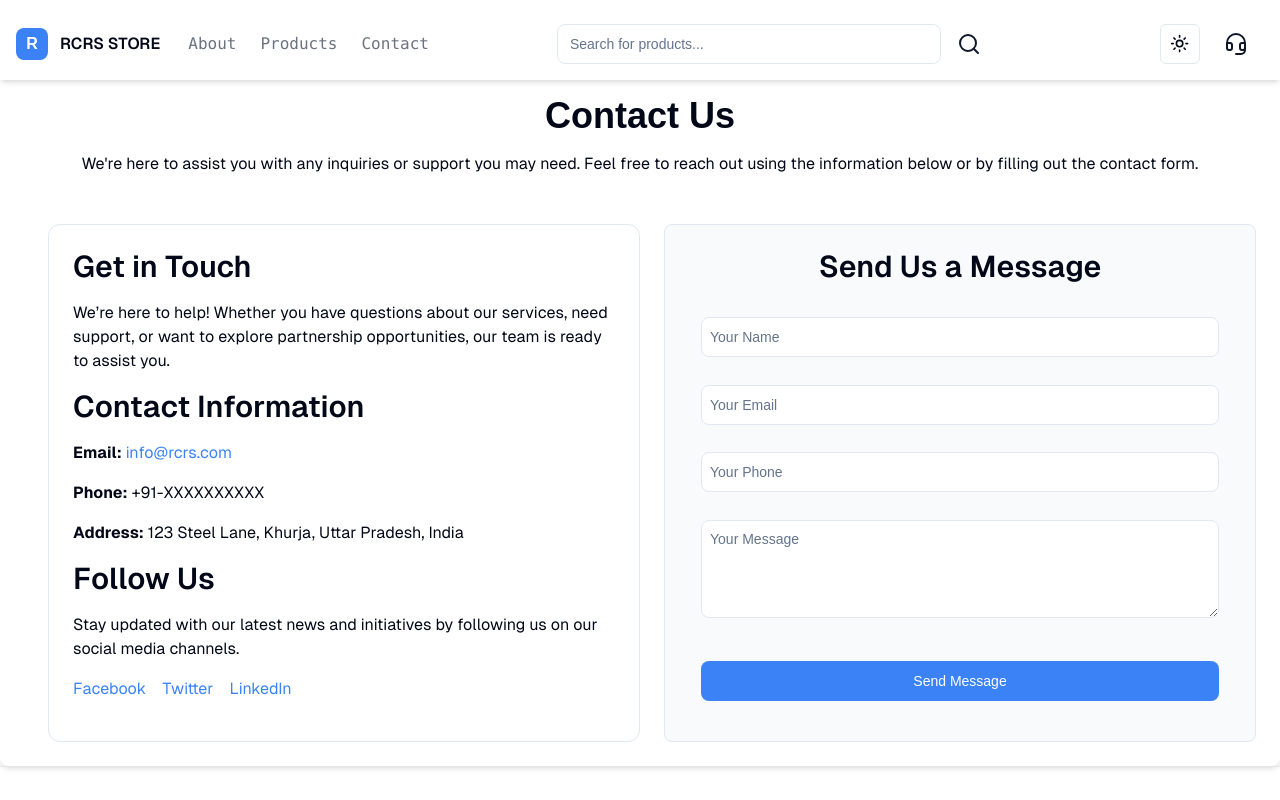
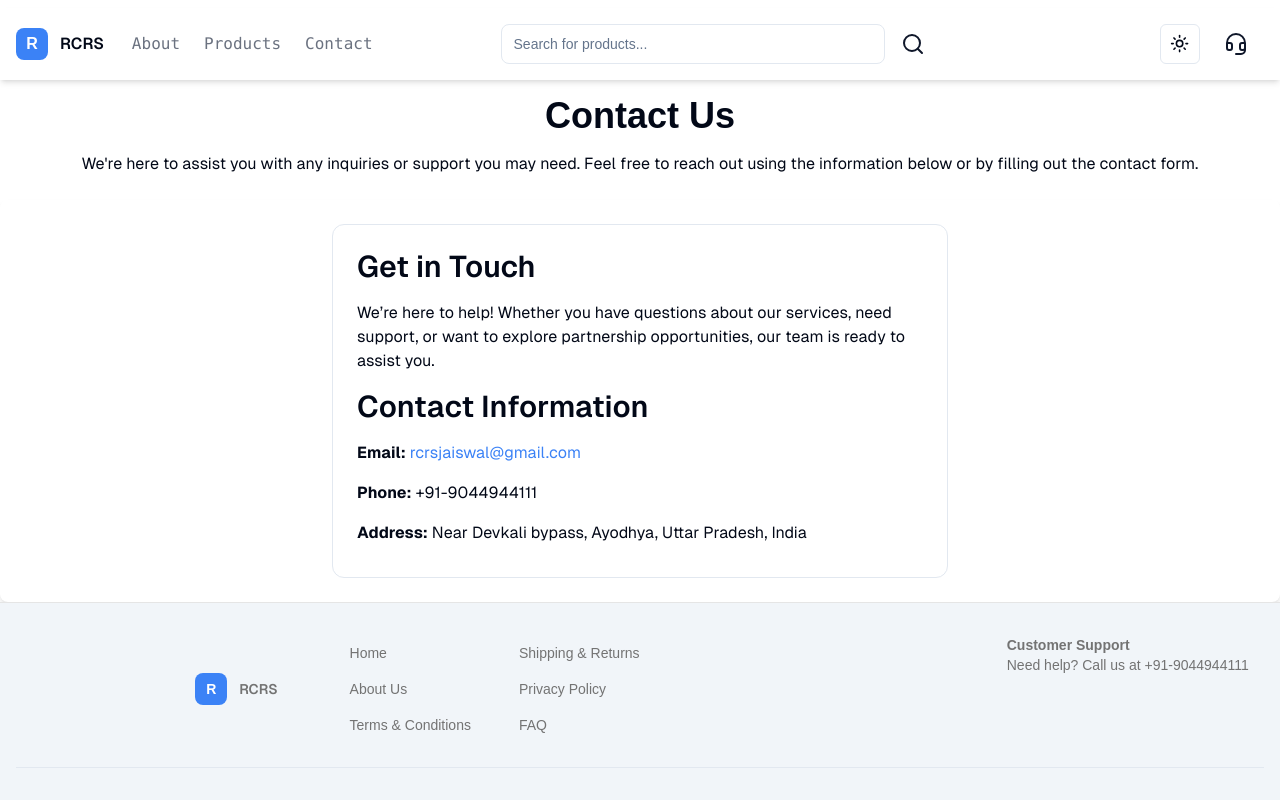
Before and after one commit to Jayesh-JainX/RCRS-Revolutionizing-Steel-Distribution-in-India, a Next.js app: page /contact in a window 1280 px wide. Shown: the top 800 px of the page. Built offline with nearby package versions, Linux system fonts and the light colour scheme.

Commit message:
content change fix

```diff
--- a/app/About.jsx
+++ b/app/About.jsx
@@ -26,7 +26,9 @@ export default function AboutUs() {
             Rcrs Iron Store
           </h2>
           <span className="bg-blue-500 p-1 rounded-lg shadow-lg mx-2"></span>
-          <span className="font-bold text-lg ">Since 1960</span>
+          <span className="font-bold text-lg ">
+            Your Trusted Iron & Steel Partner Since 1960
+          </span>
           <p className="mt-4 font-sans text-sm md:text-md ">
             Founded in 1960 in Ayodhya, Uttar Pradesh, our family-run iron &
             steel enterprise has been a trusted supplier of high-quality TMT
--- a/app/about/page.jsx
+++ b/app/about/page.jsx
@@ -97,7 +97,9 @@ const AboutUs = () => {
       </section>
 
       <section className="mb-8 bg-primary-foreground p-4 rounded-lg">
-        <h2 className="text-3xl font-semibold mb-4">Join Us on Our Journey</h2>
+        <h2 className="text-3xl font-semibold mb-4">
+          Your journey, Our constant support
+        </h2>
         <p className="mb-4">
           At RCRS, we are always looking to expand our horizons. Whether you are
           a supplier, partner, or customer, we invite you to join us on our
--- a/app/contact/page.jsx
+++ b/app/contact/page.jsx
@@ -64,13 +64,12 @@ const ContactUs = () => {
   return (
     <div>
       <h1 className="text-4xl font-bold text-center mb-4 pt-2">Contact Us</h1>
-      <p className="text-center mb-6 font-[family-name:var(--font-geist-sans)]">
+      <p className="text-center mb-6 font-[family-name:var(--font-geist-sans)] px-2">
         We're here to assist you with any inquiries or support you may need.
         Feel free to reach out using the information below or by filling out the
         contact form.
       </p>
-      <div className="container mx-auto p-6 rounded-lg shadow-md flex flex-col md:flex-row">
-        {/* Left Half - Contact Details */}
+      <div className="container mx-auto p-6 rounded-lg shadow-md flex justify-center flex-col md:flex-row md:space-x-6">
         <div className="relative border rounded-xl sm:mx-6 md:w-1/2 p-6 overflow-hidden my-4 sm:my-0 flex flex-col justify-between h-full">
           <div className="relative z-10 flex-grow">
             <h2 className=" text-3xl font-semibold mb-4 font-[family-name:var(--font-geist-sans)]">
@@ -87,19 +86,19 @@ const ContactUs = () => {
             </h2>
             <p className="mb-4 font-[family-name:var(--font-geist-sans)]">
               <strong>Email:</strong>{" "}
-              <a href="mailto:info@rcrs.com" className="text-blue-500">
-                info@rcrs.com
+              <a href="mailto:rcrsjaiswal@gmail.com" className="text-blue-500">
+                rcrsjaiswal@gmail.com
               </a>
             </p>
             <p className="mb-4 font-[family-name:var(--font-geist-sans)]">
-              <strong>Phone:</strong> +91-XXXXXXXXXX
+              <strong>Phone:</strong> +91-9044944111
             </p>
-            <p className="mb-4 font-[family-name:var(--font-geist-sans)]">
-              <strong>Address:</strong> 123 Steel Lane, Khurja, Uttar Pradesh,
-              India
+            <p className="mb-2 font-[family-name:var(--font-geist-sans)]">
+              <strong>Address:</strong> Near Devkali bypass, Ayodhya, Uttar
+              Pradesh, India
             </p>
 
-            <h2 className="text-3xl font-semibold mb-4 font-[family-name:var(--font-geist-sans)]">
+            {/* <h2 className="text-3xl font-semibold mb-4 font-[family-name:var(--font-geist-sans)]">
               Follow Us
             </h2>
             <p className="mb-4 font-[family-name:var(--font-geist-sans)]">
@@ -116,64 +115,8 @@ const ContactUs = () => {
               <a href="#" className="text-blue-500">
                 LinkedIn
               </a>
-            </div>
+            </div> */}
           </div>
-        </div>
-
-        {/* Right Half - Contact Form */}
-        <div className="border md:w-1/2 p-6 bg-primary-foreground rounded-lg flex flex-col">
-          <h2 className="text-3xl font-semibold mb-6 font-[family-name:var(--font-geist-sans)] text-center">
-            Send Us a Message
-          </h2>
-
-          <form
-            className="flex flex-col flex-grow justify-between my-2 mx-3"
-            onSubmit={handleSubmit}
-          >
-            <Input
-              type="text"
-              name="name"
-              placeholder="Your Name"
-              value={formData.name}
-              onChange={handleInputChange}
-              className="p-2 border rounded-lg mb-2 focus:outline-none focus:ring-2 focus:ring-blue-500"
-              required
-            />
-            <Input
-              type="email"
-              name="email"
-              placeholder="Your Email"
-              value={formData.email}
-              onChange={handleInputChange}
-              className="p-2 border rounded-lg mb-2 focus:outline-none focus:ring-2 focus:ring-blue-500"
-              required
-            />
-            <Input
-              type="text"
-              name="phone"
-              placeholder="Your Phone"
-              value={formData.phone}
-              onChange={handleInputChange}
-              className="p-2 border rounded-lg mb-2 focus:outline-none focus:ring-2 focus:ring-blue-500"
-              required
-            />
-            <Textarea
-              name="message"
-              placeholder="Your Message"
-              value={formData.message}
-              onChange={handleInputChange}
-              className="p-2 border rounded-lg mb-4 focus:outline-none focus:ring-2 focus:ring-blue-500"
-              rows="4"
-              required
-            />
-            <Button
-              type="submit"
-              className="bg-blue-500 text-white p-2 rounded-lg hover:bg-blue-600 flex-shrink-0 my-2"
-              disabled={loading}
-            >
-              {loading ? "Sending..." : "Send Message"}
-            </Button>
-          </form>
         </div>
       </div>
     </div>
--- a/app/footer.jsx
+++ b/app/footer.jsx
@@ -3,7 +3,7 @@ import Link from "next/link";
 
 function Footer() {
   return (
-    <footer className="text-sm text-neutral-500 dark:text-neutral-400 ">
+    <footer className="bg-secondary text-sm text-neutral-500 dark:text-neutral-400 ">
       <div className="hidden md:flex flex-col gap-6 border-t border-neutral-200 px-4 py-6 pt-8 text-sm  dark:border-neutral-700">
         <div className="flex ml-[14vw]">
           <Link href={"/"} className="flex items-center top-0 space-x-3">
@@ -11,11 +11,13 @@ function Footer() {
               <span className="text-white font-bold">R</span>
             </div>
             <h1 className="text-md font-semibold font-[family-name:var(--font-geist-sans)]">
-              RCRS STORE
+              RCRS
             </h1>
           </Link>
           <nav>
-            <ul className="flex-col justify-start ml-[5vw]">
+            <div className="grid grid-cols-2 gap-8 ml-[5vw]">
+              {/* Left Column */}
+              <ul className="flex flex-col">
                 <li>
                   <Link
                     href="/"
@@ -40,6 +42,10 @@ function Footer() {
                     Terms & Conditions
                   </Link>
                 </li>
+              </ul>
+
+              {/* Right Column */}
+              <ul className="flex flex-col">
                 <li>
                   <Link
                     href="/shipping-return-policy"
@@ -65,14 +71,16 @@ function Footer() {
                   </Link>
                 </li>
               </ul>
+            </div>
           </nav>
+
           <span className="flex ml-[28vw]">
             <div className="">
               <h4 className="font-semibold">Customer Support</h4>
               <p>
                 Need help? Call us at{" "}
-                <a href="tel:+1234567890" className="hover:underline">
-                  +1 (234) 567-890
+                <a href="tel:+919044944111" className="hover:underline">
+                  +91-9044944111
                 </a>
               </p>
             </div>
@@ -82,8 +90,7 @@ function Footer() {
         <hr />
         <div className="flex item-center justify-between mt-2">
           <span className="ml-16  ">
-            © 2023-2024 Steel Store, Inc. All rights reserved. | Related to:
-            Steel Products, Manufacturing, Supply Chain
+            © 2023-2024 RCRS, Inc. All rights reserved.
           </span>
           <span>Jayesh Jain</span>
         </div>
@@ -158,8 +165,8 @@ function Footer() {
               <h4 className="font-semibold">Customer Support</h4>
               <p>
                 Need help? Call us at{" "}
-                <a href="tel:+1234567890" className="hover:underline">
-                  +1 (234) 567-890
+                <a href="tel:+919044944111" className="hover:underline">
+                  +91-9044944111
                 </a>
               </p>
             </div>
@@ -169,8 +176,8 @@ function Footer() {
         <hr />
         <div className="flex item-center justify-between mt-2">
           <span className="ml-0 mr-5 md:ml-16">
-            © 2023-2024 Steel Store, Inc. All rights reserved. | Related to:
-            Steel Products, Manufacturing, Supply Chain
+            © 2023-2024 Ram Chander Radhey Shyam Jaiswal, Inc. All rights
+            reserved.
           </span>
           <span>Jayesh Jain</span>
         </div>
--- a/app/header.jsx
+++ b/app/header.jsx
@@ -71,7 +71,6 @@ const Header = () => {
   }, []);
 
   useEffect(() => {
-    // Disable scrolling when sidebar is open
     if (sidebarOpen) {
       document.body.style.overflow = "hidden";
     } else {
@@ -91,7 +90,7 @@ const Header = () => {
                     <span className="text-white font-bold">R</span>
                   </div>
                   <h1 className="text-md font-semibold font-[family-name:var(--font-geist-sans)]">
-                    RCRS STORE
+                    RCRS
                   </h1>
                 </TooltipTrigger>
                 <TooltipContent>
```
Lines whose indentation alone changed are shown as unchanged.
